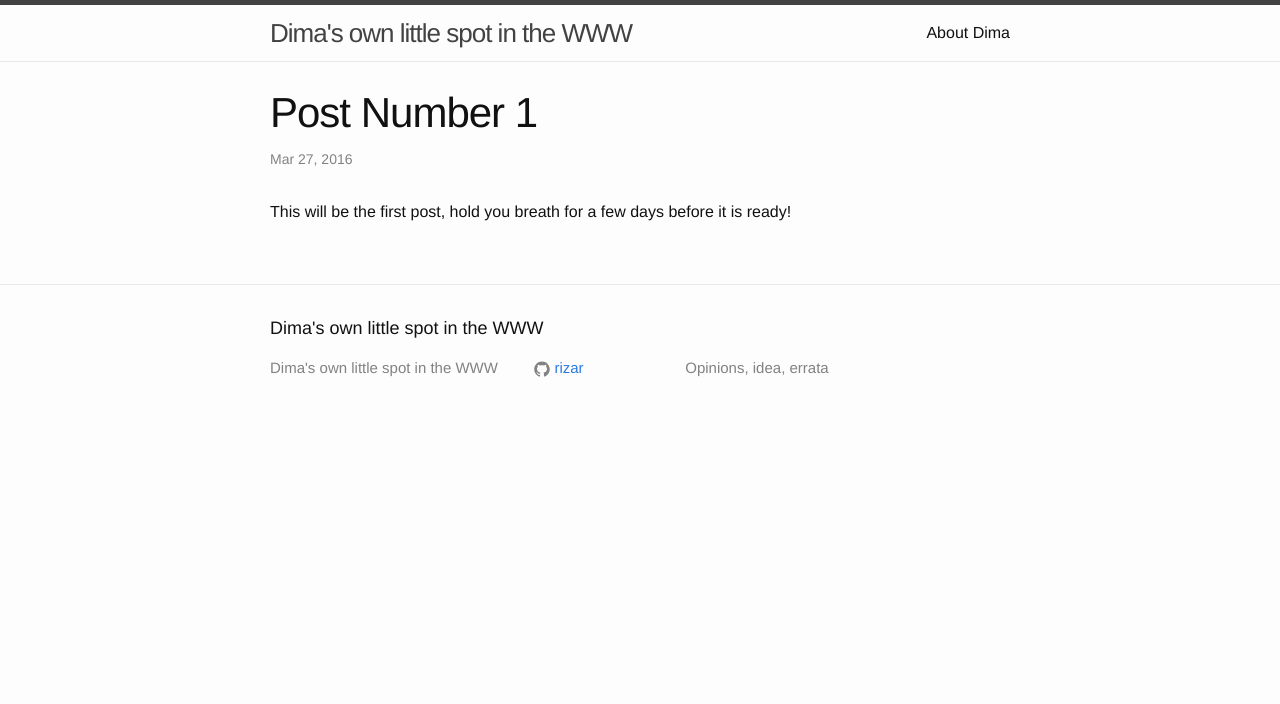
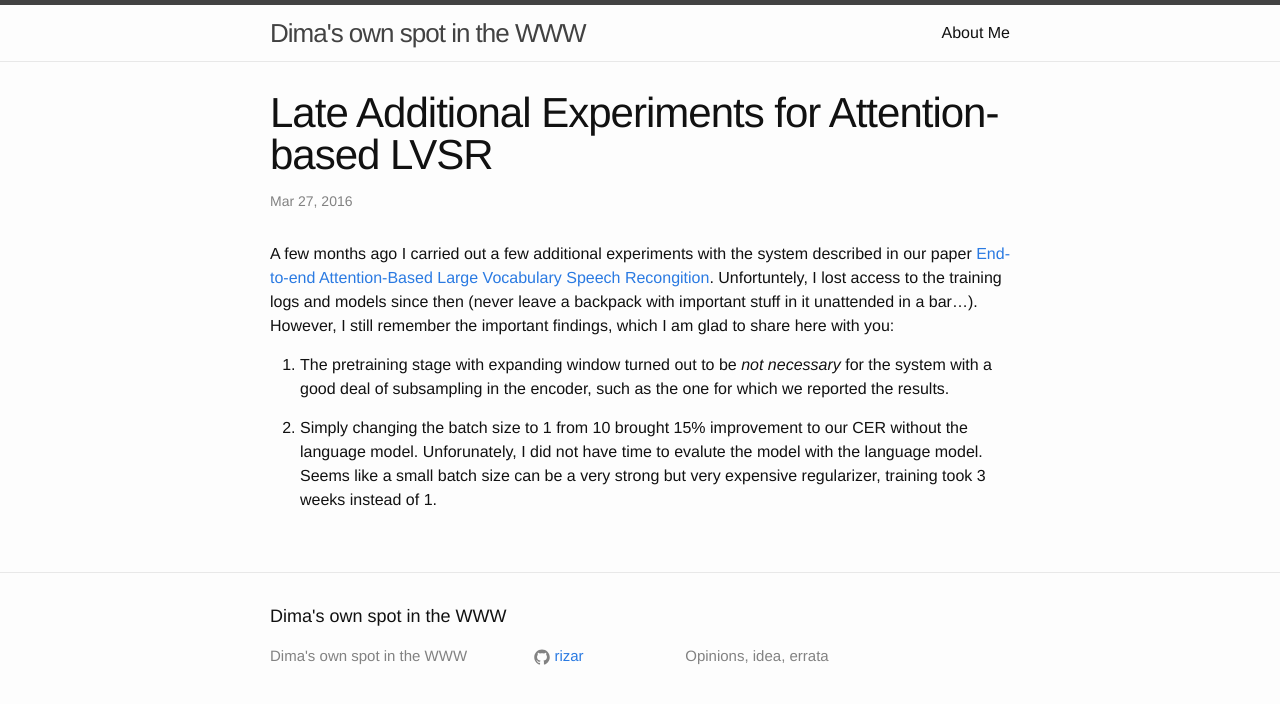
Before and after one commit to amire80/rizar.github.io, a Jekyll site: the page built from _posts/2016-03-28-effect-of-windowing.markdown, in a window 1280 px wide. Shown: the top 704 px of the page. Built offline with Jekyll 4.4.1, drawn with Linux system fonts in a browser that asks for light colours.

Commit message:
Change stuff!

```diff
--- a/_config.yml
+++ b/_config.yml
@@ -1,5 +1,5 @@
 # Site settings
-title: "Dima's own little spot in the WWW"
+title: "Dima's own spot in the WWW"
 description: > # this means to ignore newlines until "baseurl:"
     Opinions, idea, errata
 baseurl: ""
--- a/_posts/2016-03-28-effect-of-windowing.markdown
+++ b/_posts/2016-03-28-effect-of-windowing.markdown
@@ -1,8 +1,21 @@
 ---
 layout: post
-title:  "Post Number 1"
+title:  "Late Additional Experiments for Attention-based LVSR"
 date:   2016-03-27 21:08:37
 categories: jekyll update
 ---
 
-This will be the first post, hold you breath for a few days before it is ready!
+A few months ago I carried out a few additional experiments with the system
+described in our paper [End-to-end Attention-Based Large Vocabulary Speech
+Recongition](http://arxiv.org/pdf/1508.04395v2.pdf). Unfortuntely, I lost
+access to the training logs and models since then (never leave a backpack with
+important stuff in it unattended in a bar...). However, I still remember the
+important findings, which I am glad to share here with you:
+
+1. The pretraining stage with expanding window turned out to be *not necessary*
+   for the system with a good deal of subsampling in the encoder, such as the
+   one for which we reported the results.
+
+2. Simply changing the batch size to 1 from 10 brought 15% improvement to our
+   CER without the language model. Unforunately, I did not have time to evalute
+   the model with the language model. Seems like a small batch size can be a very strong    but very expensive regularizer, training took 3 weeks instead of 1.
--- a/about.md
+++ b/about.md
@@ -1,6 +1,6 @@
 ---
 layout: page
-title: About Dima
+title: About Me
 permalink: /about/
 ---
 
```
